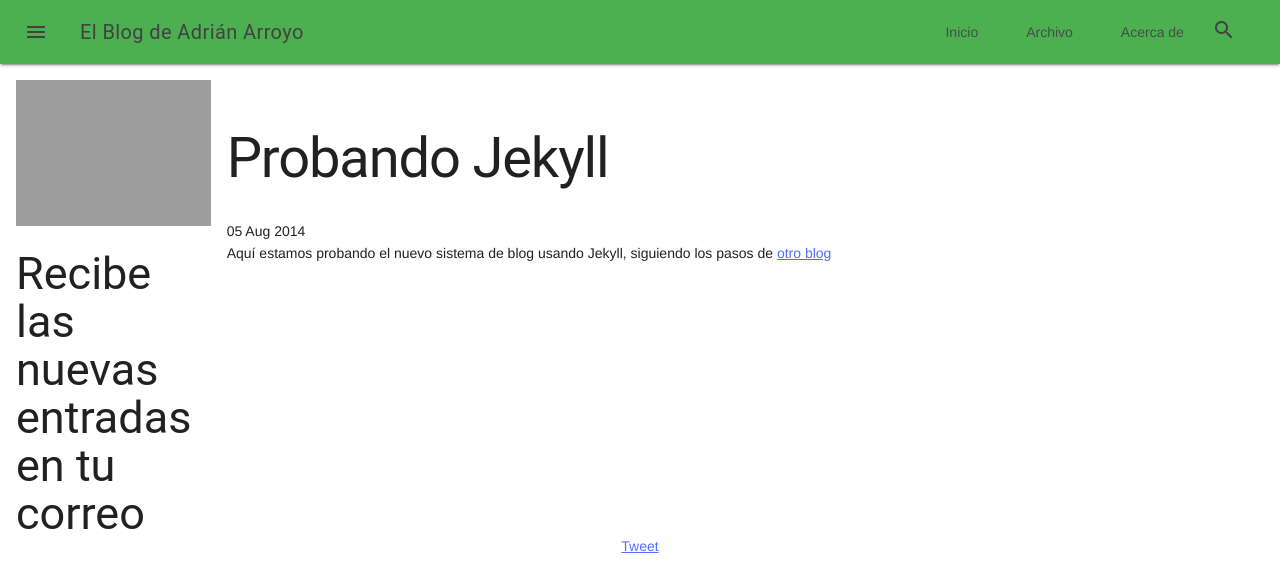
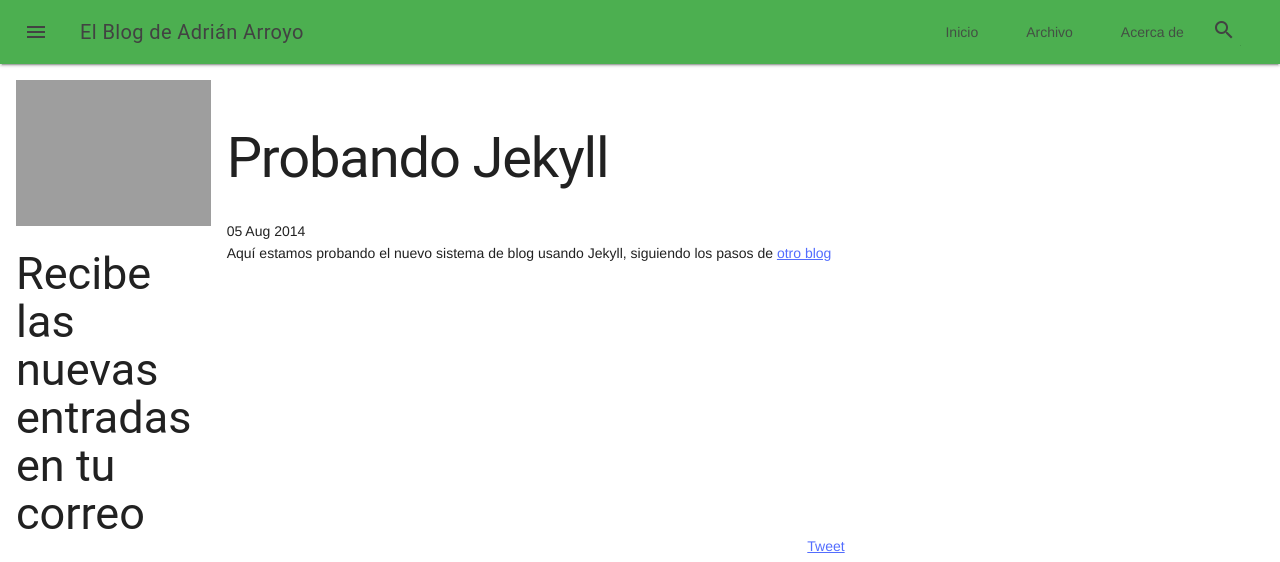
Before and after one commit to AdrianArroyoCalle/blog, a Jekyll site: the page built from _posts/2014-08-05-probando-jekyll.md, in a window 1280 px wide. Shown: the top 562 px of the page. Built offline with Jekyll 4.4.1, drawn with Linux system fonts in a browser that asks for light colours; nearby versions of some CDN libraries; comment, search, counter and statistics services are not loaded.

Commit message:
Share with Buffer

```diff
--- a/_includes/share.html
+++ b/_includes/share.html
@@ -1,11 +1,11 @@
 <div id="social-share" style="text-align: center;">
 	<div class="g-plusone" data-size="medium"></div>
 	<div class="fb-like" data-layout="button_count" data-action="like" data-show-faces="false" data-share="true"></div>
-	<div style="text-align: center;">
+	<div style="margin-left: 45%;">
 	<a style="display: inline;" href="https://twitter.com/share" class="twitter-share-button" data-via="aarroyoca">Tweet</a>
 	</div>
 	<a href="http://tuenti.com/share" id="tuenti_share" class="tuenti-share-button"></a>
-	<div style="text-align: center;">
+	<div style="margin-left: 45%;">
 	<a href="http://bufferapp.com/add" class="buffer-add-button" data-count="none" data-via="aarroyoca" ></a>
 	<!-- Buffer -->
 	<script type="text/plain" class="cookie">
```
